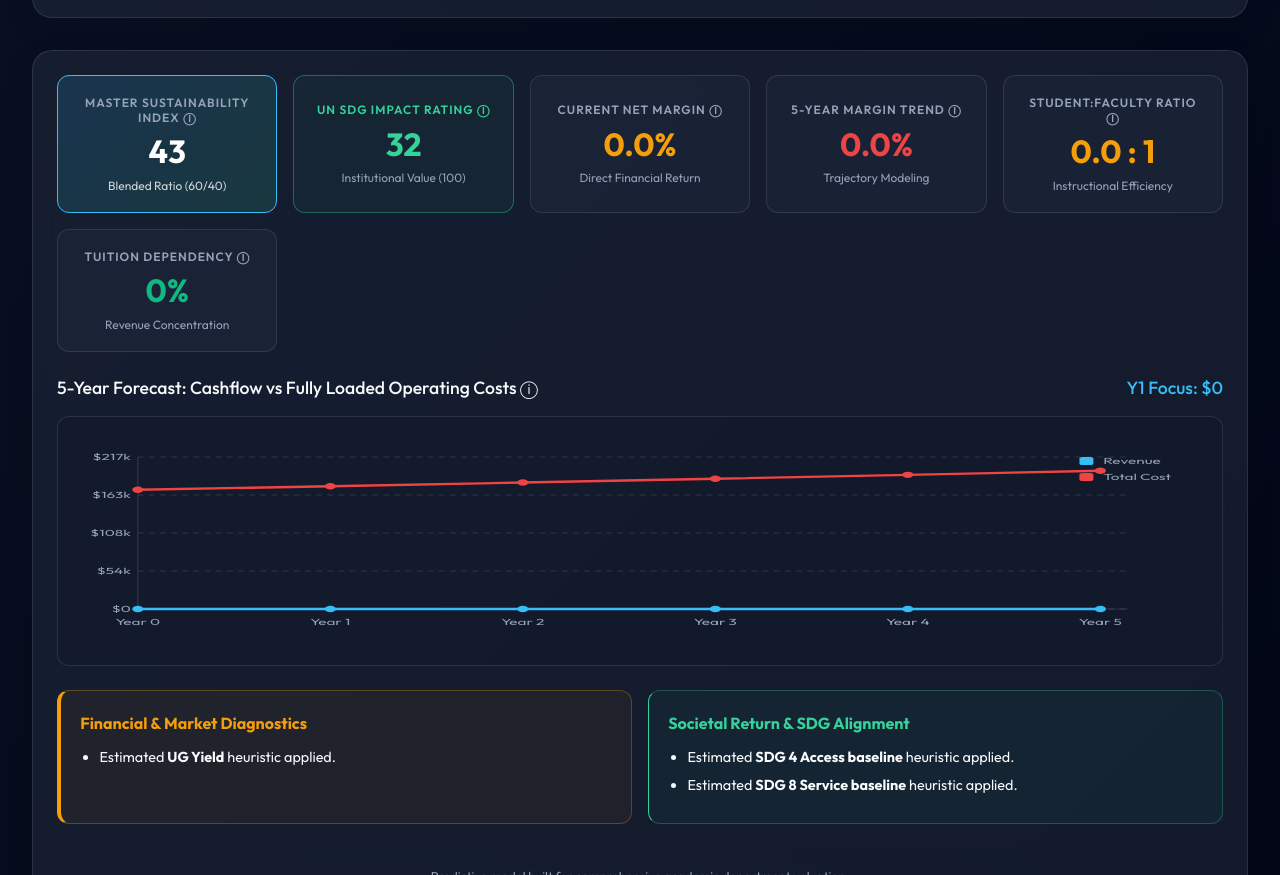
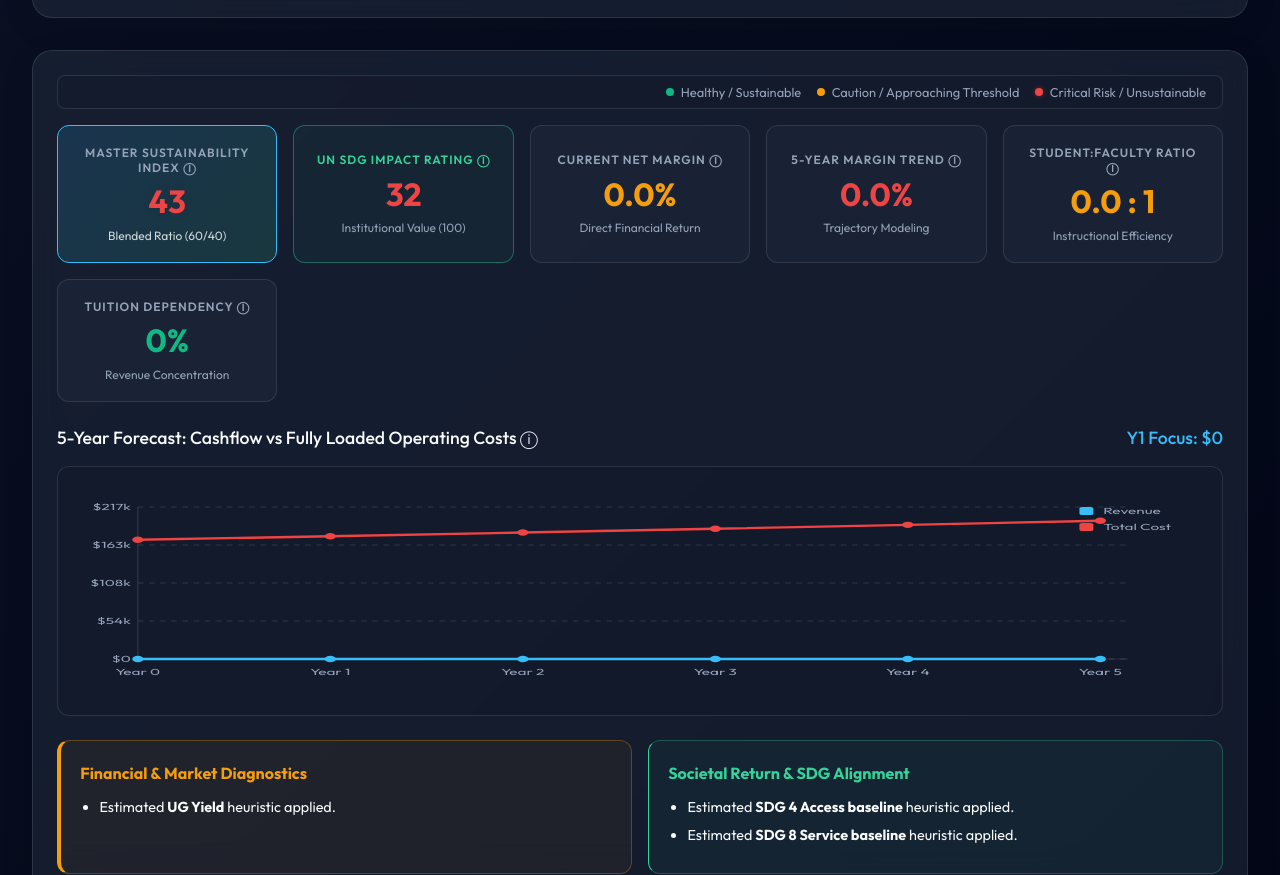
Before and after one commit to professorgeorge/college-sustainability, a plain HTML site: page index.html in a window 1280 px wide. Shown: the part 1895-2770 px from the top of the page. Drawn offline with Linux system fonts and the light colour scheme.

Commit message:
Update index.html

```diff
--- a/index.html
+++ b/index.html
@@ -396,6 +396,46 @@
             flex-direction: column;
             gap: 1.5rem;
             overflow-y: auto;
+        }
+
+        /* KPI Legend Styles */
+        .kpi-legend {
+            display: flex;
+            gap: 1rem;
+            align-items: center;
+            justify-content: flex-end;
+            font-size: 0.8rem;
+            padding: 0.5rem 1rem;
+            background: rgba(0, 0, 0, 0.05);
+            border: 1px solid var(--panel-border);
+            border-radius: 8px;
+            margin-bottom: -0.5rem;
+        }
+
+        .legend-item {
+            display: flex;
+            align-items: center;
+            gap: 0.4rem;
+            color: var(--text-muted);
+        }
+
+        .legend-dot {
+            width: 8px;
+            height: 8px;
+            border-radius: 50%;
+        }
+
+        .legend-dot.success {
+            background: var(--success);
+        }
+
+        .legend-dot.warning {
+            background: var(--warning);
+        }
+
+        .legend-dot.danger {
+            background: var(--danger);
+            box-shadow: 0 0 5px rgba(239, 68, 68, 0.4);
         }
 
         .kpi-container {
@@ -1009,6 +1049,18 @@
 
         <!-- Main Content -->
         <div class="glass results">
+            <div class="kpi-legend">
+                <div class="legend-item">
+                    <div class="legend-dot success"></div> <span>Healthy / Sustainable</span>
+                </div>
+                <div class="legend-item">
+                    <div class="legend-dot warning"></div> <span>Caution / Approaching Threshold</span>
+                </div>
+                <div class="legend-item">
+                    <div class="legend-dot danger"></div> <span>Critical Risk / Unsustainable</span>
+                </div>
+            </div>
+
             <div class="kpi-container">
                 <div class="kpi-card master-card"
                     title="A weighted blend of the 5-Year Financial Margin and the UN SDG Impact Rating, representing the overall viability and societal impact of the department.">
@@ -1344,6 +1396,7 @@
 
             let finalEsgScore = Math.max(0, Math.min(100, Math.round(sc4 + sc8 + sc9 + sc13)));
             kpis.esg.innerText = finalEsgScore;
+            kpis.esg.style.color = finalEsgScore > 65 ? "var(--success)" : (finalEsgScore > 40 ? "var(--warning)" : "var(--danger)");
 
             if (d.sdg4 < 30) advEsg.push("<strong>SDG 4 Risk (Access):</strong> Low representation of Pell-eligible or First-Gen students reduces departmental mandate for societal mobility. Impacts systemic equity.");
             if (d.sdg8 > 2000) advEsg.push("<strong>SDG 8 Strength (Econ Growth):</strong> High direct engagement hours forge an 'invisible endowment' of public goodwill and political safety in the local economy.");
@@ -1417,6 +1470,7 @@
             let holisticScore = Math.round((finScore * finW) + (esgScore * esgW));
 
             kpis.score.innerText = holisticScore;
+            kpis.score.style.color = holisticScore > 75 ? "var(--success)" : (holisticScore > 50 ? "var(--warning)" : "var(--danger)");
             kpis.scoreLbl.innerText = `Blended Ratio (${Math.round(finW * 100)}/${Math.round(esgW * 100)})`;
 
             // New Custom KPI Logic
```
